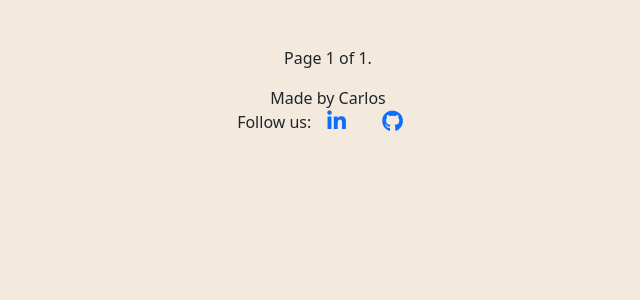
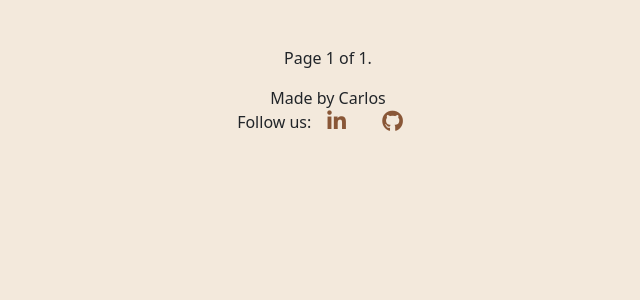
Before and after one commit to cacpaes/fourth-project-ci, a Django app: page / in a window 1280 px wide. Shown: the part 437-737 px from the top of the page, without its empty margins (312-952 px from the left). Run offline with Django 3.2, Linux system fonts and the light colour scheme; data that the repository does not hold is empty.

Commit message:
Add color to icons

```diff
--- a/static/css/style.css
+++ b/static/css/style.css
@@ -119,6 +119,11 @@ button,a{
   background-color: #5E3023;
 }
 
+a {
+  color: #895737;
+  text-decoration: underline;
+}
+
 .link-social{
   cursor: pointer;
 }
```
